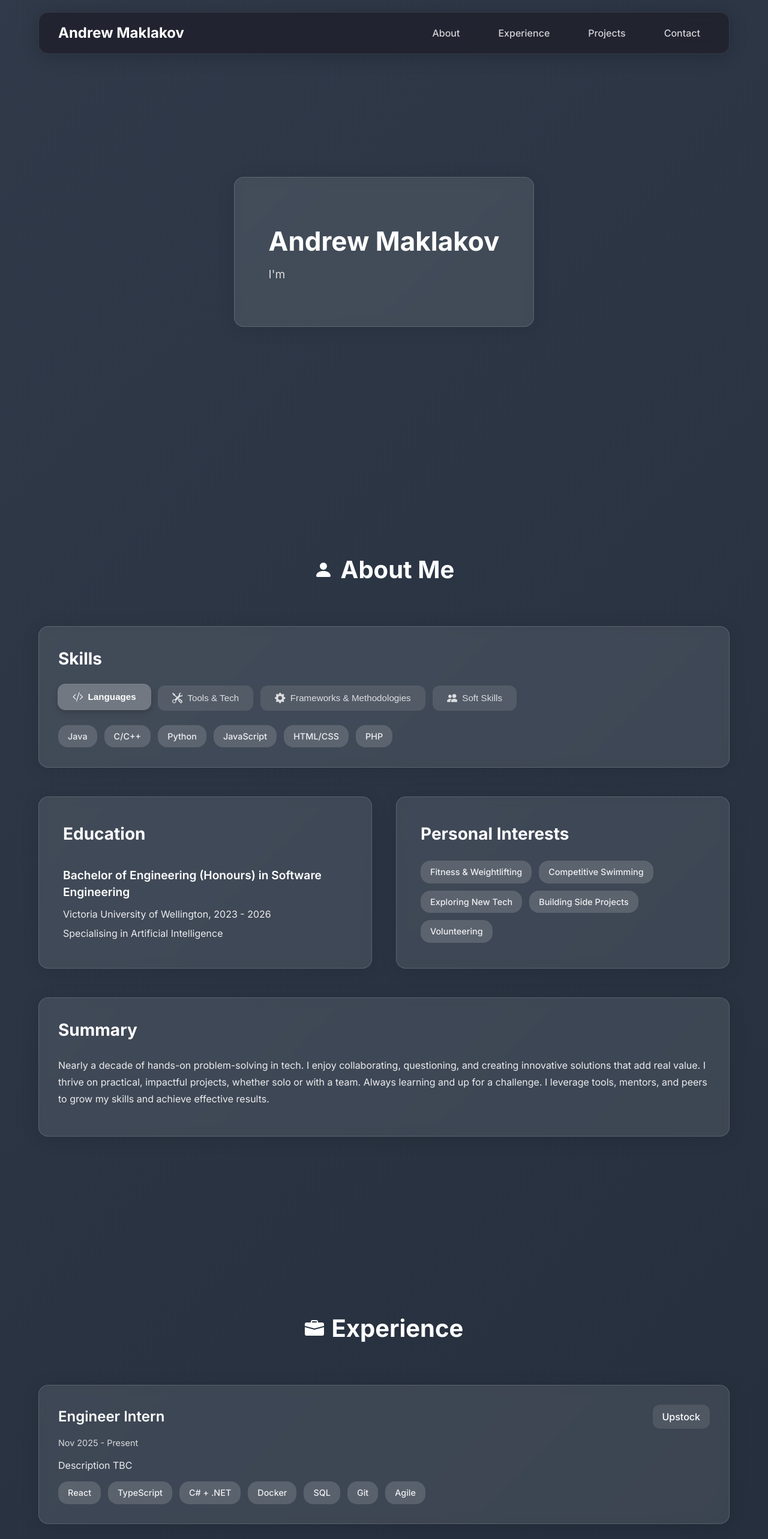
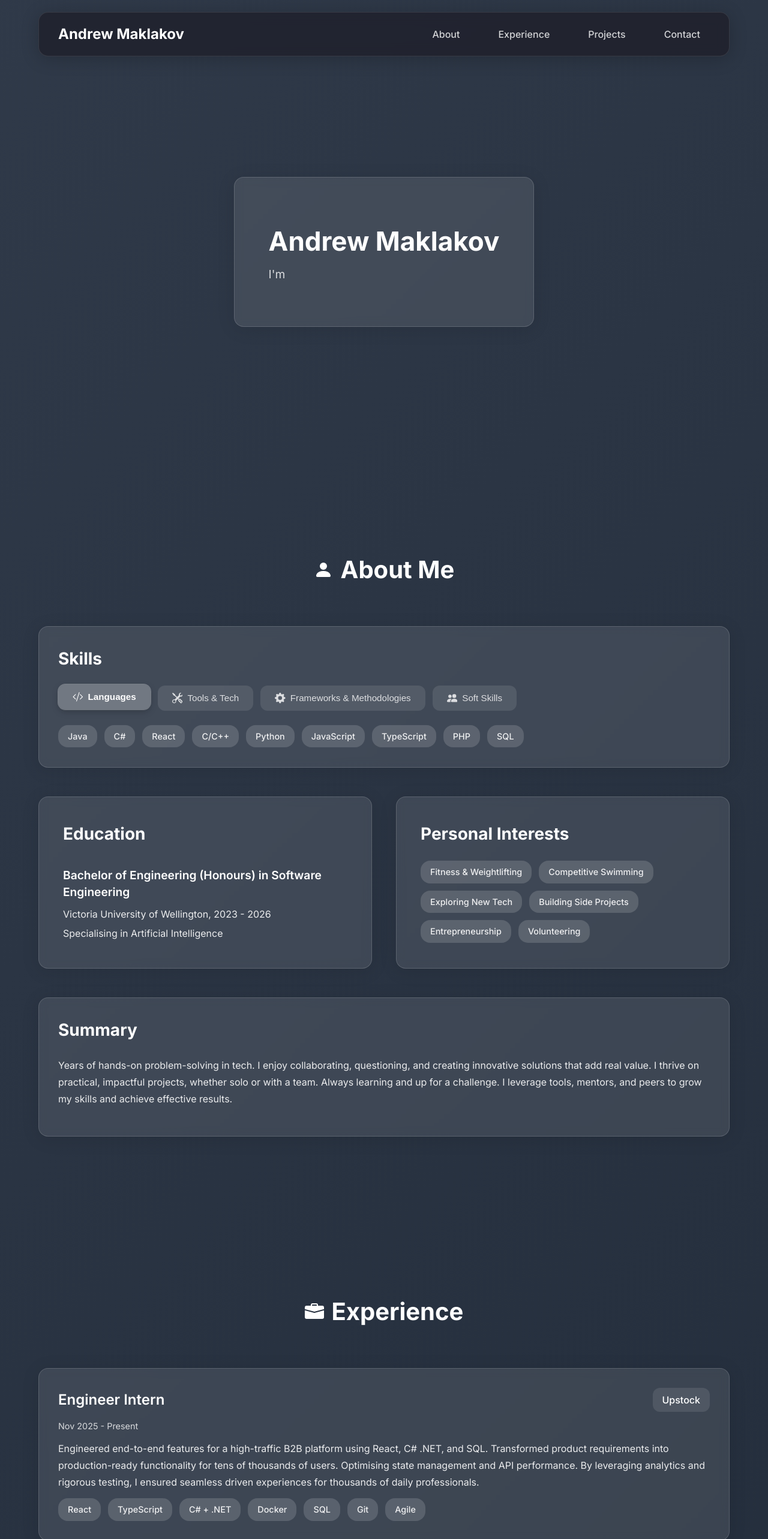
Before and after one commit to amaklakovv/portfolio, a React (Vite) app: page / in a window 1280 px wide. Shown: the top 2566 px of the page at 60% size. Built offline with nearby package versions, Linux system fonts and the light colour scheme.

Commit message:
refactored work experience section and added experience data, also updated skills and navbar styles

```diff
--- a/src/components/About.jsx
+++ b/src/components/About.jsx
@@ -9,6 +9,7 @@ const personalInterests = [
   'Competitive Swimming',
   'Exploring New Tech',
   'Building Side Projects',
+  'Entrepreneurship',
   'Volunteering'
 ];
 
@@ -43,7 +44,7 @@ function About() {
         <GlassCard hoverIntensity={3} className="summary-card">
           <h3>Summary</h3>
           <p>
-            Nearly a decade of hands-on problem-solving in tech. I enjoy collaborating, questioning, and creating innovative solutions that add real value. I thrive on practical, impactful projects, whether solo or with a team. Always learning and up for a challenge. I leverage tools, mentors, and peers to grow my skills and achieve effective results.
+            Years of hands-on problem-solving in tech. I enjoy collaborating, questioning, and creating innovative solutions that add real value. I thrive on practical, impactful projects, whether solo or with a team. Always learning and up for a challenge. I leverage tools, mentors, and peers to grow my skills and achieve effective results.
           </p>
         </GlassCard>
       </div>
--- a/src/components/Navbar.css
+++ b/src/components/Navbar.css
@@ -74,22 +74,32 @@
   text-decoration: none;
   font-weight: 500;
   padding: 0.5rem 1rem;
-  border-radius: 8px;
-  transition: color 0.3s ease, background-color 0.3s ease;
+  display: inline-block;
+  transition: color 0.3s ease, transform 0.3s ease;
 }
 
 .navbar-links a:hover {
   color: white;
-  background-color: rgba(255, 255, 255, 0.1);
+  transform: translateY(-2px);
 }
 
-@media (max-width: 768px) {
+@media (max-width: 878px) {
   .full-name {
     display: none;
   }
 
   .short-name {
     display: inline;
+  }
+}
+
+@media (max-width: 768px) {
+  .navbar-logo {
+    display: none;
+  }
+
+  .full-name {
+    display: none;
   }
 
   .navbar {
--- a/src/components/SkillsTabs.jsx
+++ b/src/components/SkillsTabs.jsx
@@ -7,17 +7,17 @@ const skillsConfig = [
   {
     name: "Languages",
     icon: <BsCodeSlash className="skill-tab-icon" />,
-    skills: ["Java", "C/C++", "Python", "JavaScript", "HTML/CSS", "PHP"]
+    skills: ["Java", "C#", "React", "C/C++", "Python", "JavaScript", "TypeScript", "PHP", "SQL"]
   },
   {
     name: "Tools & Tech",
     icon: <BsTools className="skill-tab-icon" />,
-    skills: ["AWS (EC2, S3, Lambda)", "Git (Branching PRs, CI/CD)", "Docker", "Unreal Engine 5", "MySQL", "APIs", "WebSockets"]
+    skills: ["AWS (EC2, S3, Lambda)", "Git (Branching, PRs, CI/CD)", "Docker", "Unreal Engine 5", "MySQL", "APIs", "WebSockets"]
   },
   {
     name: "Frameworks & Methodologies",
     icon: <BsGearFill className="skill-tab-icon" />,
-    skills: ["Agile Development", "Testing (JUnit, Integration, E2E)", "Node.js/Express", "React", "Full-Stack Development", "UX Design/Testing", "Machine Learning", "AI"]
+    skills: ["Agile Development", "Testing (JUnit, Integration, E2E)", ".NET", "Node.js/Express", "React", "Full-Stack Development", "UX Design/Testing", "Machine Learning", "AI"]
   },
   {
     name: "Soft Skills",
--- a/src/components/WorkExperience.jsx
+++ b/src/components/WorkExperience.jsx
@@ -3,17 +3,7 @@ import GlassCard from './GlassCard';
 import { BsBriefcaseFill } from 'react-icons/bs';
 import { useOnScreen } from '../hooks/useOnScreen';
 import './WorkExperience.css';
-
-const experienceData = [
-  {
-    title: "Engineer Intern",
-    company: "Upstock",
-    companyUrl: "https://www.upstock.app/",
-    date: "Nov 2025 - Present",
-    description: "Description TBC",
-    tags: ["React", "TypeScript", "C# + .NET", "Docker", "SQL", "Git", "Agile"]
-  }
-];
+import { experienceData } from '../data/workExperienceData';
 
 function Experience() {
   const [ref, isOnScreen] = useOnScreen({ threshold: 0.2, rootMargin: '0px 0px -50px 0px' });
@@ -39,8 +29,12 @@ function Experience() {
                 </div>
                 <p className="experience-date">{job.date}</p>
                 <p className="experience-description">{job.description}</p>
-                <ul className="skills-list is-visible">
-                  {job.tags.map(tag => <li key={tag}>{tag}</li>)}
+                <ul className={`skills-list ${isOnScreen ? 'is-visible' : ''}`}>
+                  {job.tags.map((tag, tagIndex) => (
+                    <li key={tag} style={{ '--stagger-index': tagIndex }}>
+                      {tag}
+                    </li>
+                  ))}
                 </ul>
               </div>
             </GlassCard>
--- /dev/null
+++ b/src/data/workExperienceData.js
@@ -0,0 +1,10 @@
+export const experienceData = [
+  {
+    title: "Engineer Intern",
+    company: "Upstock",
+    companyUrl: "https://www.upstock.app/",
+    date: "Nov 2025 - Present",
+    description: "Engineered end-to-end features for a high-traffic B2B platform using React, C# .NET, and SQL. Transformed product requirements into production-ready functionality for tens of thousands of users. Optimising state management and API performance. By leveraging analytics and rigorous testing, I ensured seamless driven experiences for thousands of daily professionals.",
+    tags: ["React", "TypeScript", "C# + .NET", "Docker", "SQL", "Git", "Agile"]
+}
+];
```
